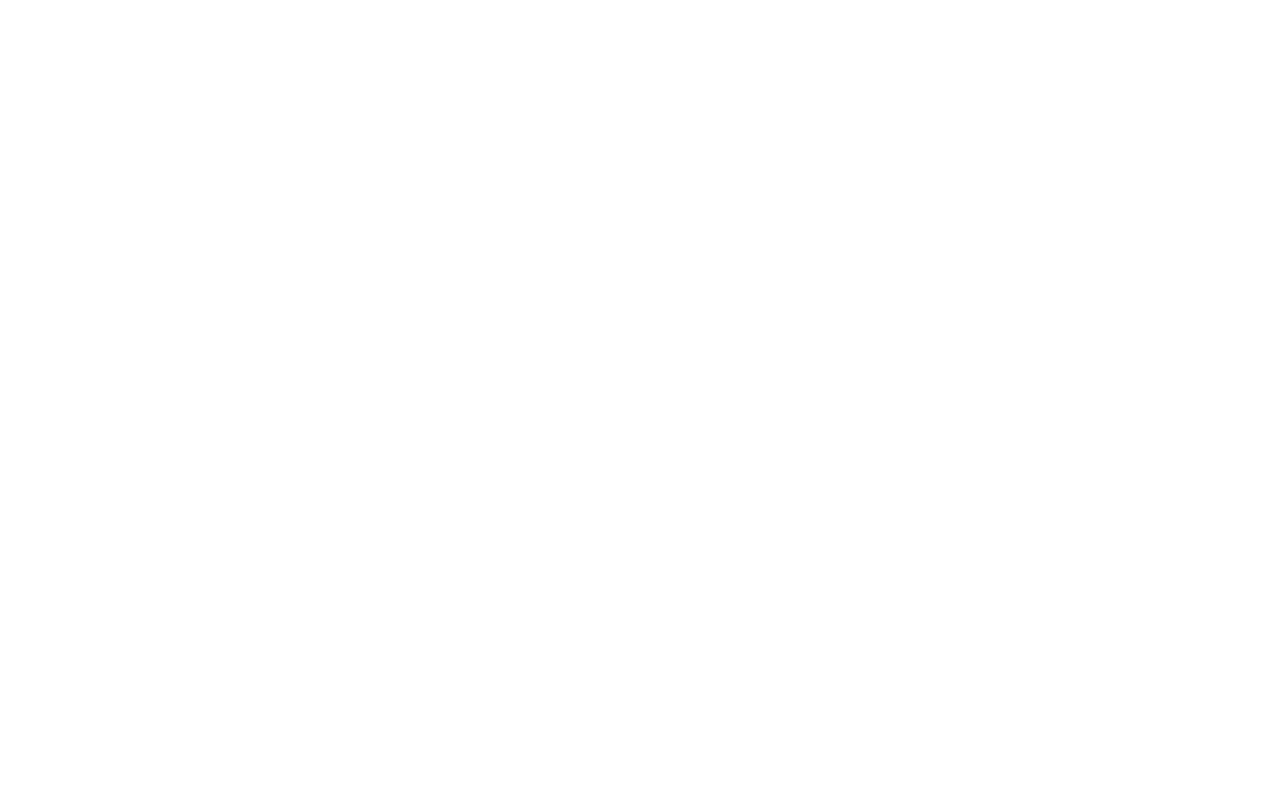
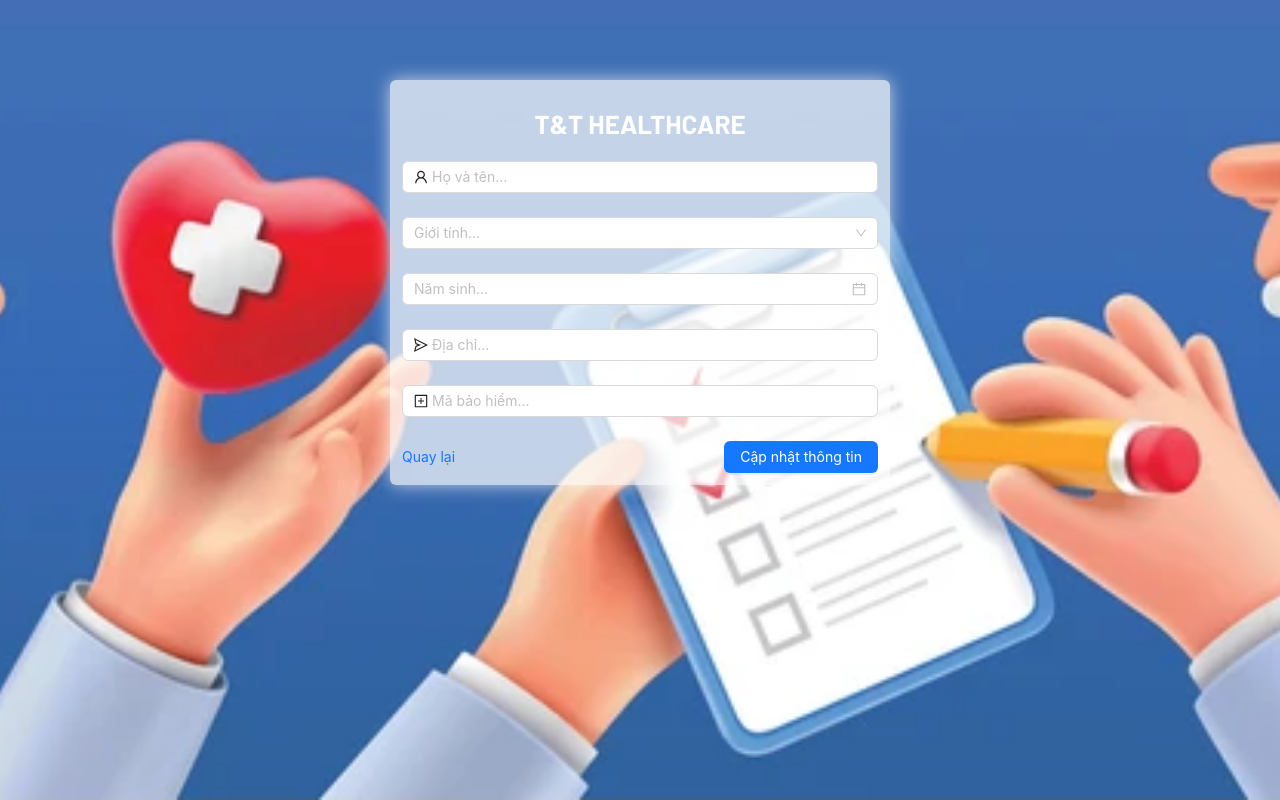
Before and after one commit to tangbaotrann/healthcare-ui, a React (Create React App) app: page /update/info/me in a window 1280 px wide. Before the commit this address had no page. Built offline with nearby package versions, Linux system fonts and the light colour scheme.

Commit message:
updated: page update-info-user

```diff
--- a/src/App.js
+++ b/src/App.js
@@ -5,6 +5,7 @@
 import Login from './pages/Login';
 import Register from './pages/Register';
 import ForgotPassword from './pages/ForgotPassword';
+import UpdateInfoUser from './pages/UpdateInfoUser';
 
 function App() {
     return (
@@ -19,6 +20,9 @@
 
                 {/* Forgot password */}
                 <Route path="/forgot-password" element={<ForgotPassword />} />
+
+                {/* Update information user */}
+                <Route path="/update/info/me" element={<UpdateInfoUser />} />
             </Routes>
         </Router>
     );
--- /dev/null
+++ b/src/pages/UpdateInfoUser/UpdateInfoUser.css
@@ -0,0 +1,5 @@
+.footer-update-info {
+    display: flex;
+    align-items: center;
+    justify-content: space-between;
+}
--- /dev/null
+++ b/src/pages/UpdateInfoUser/UpdateInfoUser.js
@@ -0,0 +1,106 @@
+// lib
+import { PlusSquareOutlined, SendOutlined, UserOutlined } from '@ant-design/icons';
+import { Button, DatePicker, Form, Input, Select } from 'antd';
+import { Link } from 'react-router-dom';
+
+// me
+import './UpdateInfoUser.css';
+import BackgroundOutSite from '~/components/BackgroundOutSite';
+
+function UpdateInfoUser() {
+    return (
+        <BackgroundOutSite>
+            <Form
+                onFinish={(values) => {
+                    console.log(values);
+                }}
+                onFinishFailed={(error) => {
+                    console.log({ error });
+                }}
+            >
+                {/* Full name */}
+                <Form.Item
+                    name="fullName"
+                    rules={[
+                        {
+                            required: true,
+                            message: 'Bạn cần phải nhập họ và tên.',
+                        },
+                    ]}
+                    hasFeedback
+                >
+                    <Input prefix={<UserOutlined />} placeholder="Họ và tên..." />
+                </Form.Item>
+
+                {/* Gender */}
+                <Form.Item
+                    name="gender"
+                    rules={[
+                        {
+                            required: true,
+                            message: 'Bạn cần phải chọn giới tính.',
+                        },
+                    ]}
+                    hasFeedback
+                >
+                    <Select style={{ width: '100%' }} placeholder="Giới tính..." allowClear>
+                        <Select.Option value="male">Nam</Select.Option>
+                        <Select.Option value="female">Nữ</Select.Option>
+                    </Select>
+                </Form.Item>
+
+                {/* Date of birth */}
+                <Form.Item
+                    name="dateOfBirth"
+                    rules={[
+                        {
+                            required: true,
+                            message: 'Bạn cần phải chọn năm sinh.',
+                        },
+                    ]}
+                    hasFeedback
+                >
+                    <DatePicker style={{ width: '100%' }} picker="date" placeholder="Năm sinh..." />
+                </Form.Item>
+
+                {/* Address */}
+                <Form.Item
+                    name="address"
+                    rules={[
+                        {
+                            required: true,
+                            message: 'Bạn cần phải nhập địa chỉ.',
+                        },
+                    ]}
+                    hasFeedback
+                >
+                    <Input prefix={<SendOutlined />} placeholder="Địa chỉ..." />
+                </Form.Item>
+
+                {/* Insurance code */}
+                <Form.Item
+                    name="insurance"
+                    rules={[
+                        {
+                            required: true,
+                            message: 'Bạn cần phải nhập mã bảo hiểm.',
+                        },
+                    ]}
+                    hasFeedback
+                >
+                    <Input prefix={<PlusSquareOutlined />} placeholder="Mã bảo hiểm..." />
+                </Form.Item>
+
+                {/* Button update */}
+                <div className="footer-update-info">
+                    <Link to="/login">Quay lại</Link>
+                    <Button type="primary" htmlType="submit">
+                        Cập nhật thông tin
+                    </Button>
+                </div>
+            </Form>
+        </BackgroundOutSite>
+    );
+}
+
+export default UpdateInfoUser;
--- /dev/null
+++ b/src/pages/UpdateInfoUser/index.js
@@ -0,0 +1 @@
+export { default } from './UpdateInfoUser';
```
